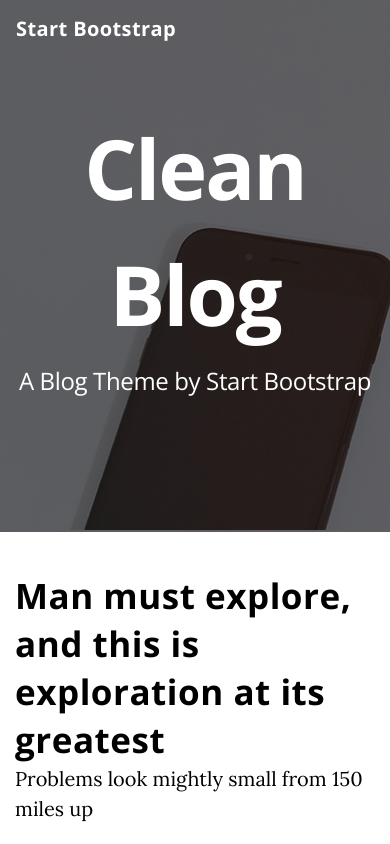
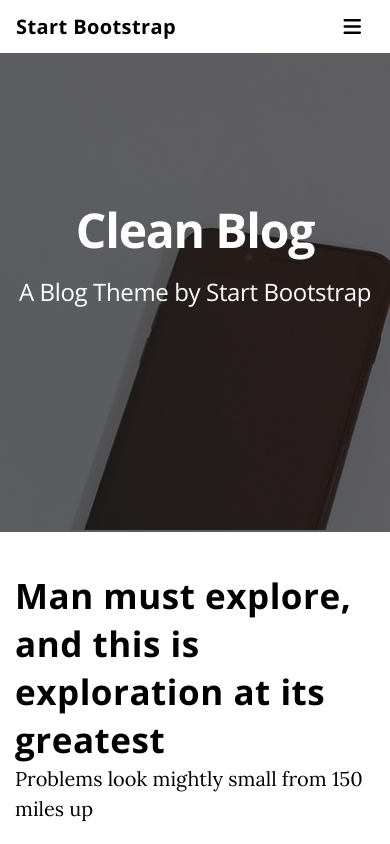
Before and after one commit to marisoni78/start-bootstrap, a website: page index.pug in a window 390 px wide. Shown: the top 844 px of the page. Drawn offline with nearby package versions, Linux system fonts and the light colour scheme; files that its build step writes are made by us from their sources.

Commit message:
все готово

```diff
--- a/_header.pug
+++ b/_header.pug
@@ -4,7 +4,7 @@
             .container
                 a(href="#").navbar-brand Start Bootstrap
                 <button class="navbar-toggler" type="button" data-toggle="collapse" data-target="#navbarSupportedContent" aria-controls="navbarSupportedContent" aria-expanded="false" aria-label="Toggle navigation">
-                    <span class="navbar-toggler-icon"></span>
+                    <i class="fas fa-bars"></i>
                 </button>
                 <div class="collapse navbar-collapse" id="navbarSupportedContent">
                     ul.navbar-nav.ml-auto
--- a/_template.pug
+++ b/_template.pug
@@ -18,3 +18,6 @@
                     .offset-md-2.col-12.col-md-8
                         block main
         +footer
+        <script src="https://code.jquery.com/jquery-3.3.1.slim.min.js" integrity="sha384-q8i/X+965DzO0rT7abK41JStQIAqVgRVzpbzo5smXKp4YfRvH+8abtTE1Pi6jizo" crossorigin="anonymous"></script>
+        <script src="https://cdnjs.cloudflare.com/ajax/libs/popper.js/1.14.7/umd/popper.min.js" integrity="sha384-UO2eT0CpHqdSJQ6hJty5KVphtPhzWj9WO1clHTMGa3JDZwrnQq4sF86dIHNDz0W1" crossorigin="anonymous"></script>
+        <script src="https://stackpath.bootstrapcdn.com/bootstrap/4.3.1/js/bootstrap.min.js" integrity="sha384-JjSmVgyd0p3pXB1rRibZUAYoIIy6OrQ6VrjIEaFf/nJGzIxFDsf4x0xIM+B07jRM" crossorigin="anonymous"></script>
--- a/css/style.scss
+++ b/css/style.scss
@@ -23,7 +23,17 @@
     letter-spacing: 0.02em;
 
     color: #FFFFFF;
+@media (max-width:991px) {
+    color: black;
 
+}
+
+}
+.navbar {
+    @media (max-width: 991px){
+ background-color: #FFFFFF;
+
+    }
 
 }
 
@@ -38,6 +48,10 @@
     letter-spacing: 0.02em;
 
     color: #FFFFFF;
+    @media (max-width:991px) {
+        color: $dark-color;
+
+    }
 
 }
 
@@ -90,6 +104,10 @@
 
     text-align: center;
     letter-spacing: -0.025em;
+
+    @media (max-width: 575px) {
+        font-size: 48px;
+    }
 
 }
 
```
Also changed, not shown: package.json (added, +22 -0 lines), about.html, contact.html, css/style.css, index.html, sample.html, 2 other files.
